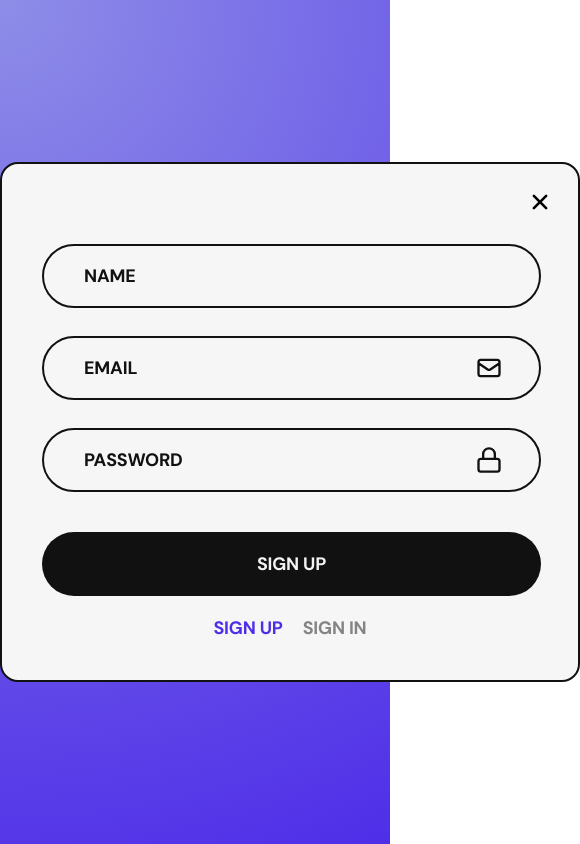
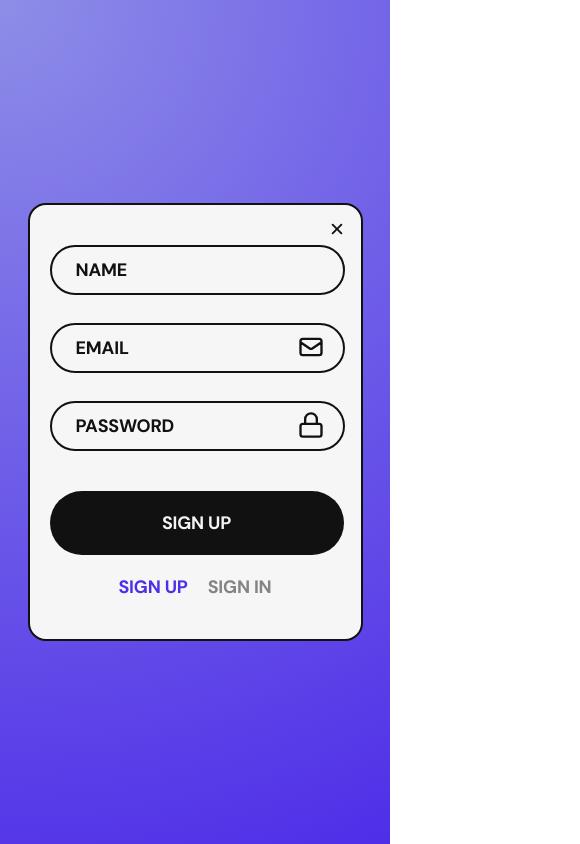
Before and after one commit to NikitaSimakov/bookshelf, a Next.js app: page /signup in a window 390 px wide. Shown: the whole page, 580 px wide, since content can reach past the window. Built offline with nearby package versions, Linux system fonts and the light colour scheme; no server answers.

Commit message:
SignIn mobile css

```diff
--- a/app/globals.scss
+++ b/app/globals.scss
@@ -61,14 +61,20 @@ ul {
   margin: 0 auto;
   padding-left: 20px;
   padding-right: 20px;
-  max-width: 375px;
-  @media screen and (min-width: 767px) {
-    max-width: 768px;
+
+  @media screen and (min-width: 375px) {
+    // max-width: 375px;
+    width: 375px;
+  }
+  @media screen and (min-width: 768px) {
+    // max-width: 768px;
+    width: 768px;
     padding-left: 32px;
     padding-right: 32px;
   }
   @media screen and (min-width: 1440px) {
-    max-width: 1440px;
+    // max-width: 1440px;
+    width: 1440px;
     padding-left: 24px;
     padding-right: 24px;
   }
--- a/app/signin/signin.module.scss
+++ b/app/signin/signin.module.scss
@@ -1,4 +1,12 @@
 .container {
+  margin: 0 auto;
+  padding-left: 20px;
+  padding-right: 20px;
+
+  @media screen and (max-width: 767px) {
+    // max-width: 375px;
+    min-width: 375px;
+  }
   width: 100%;
   height: 100vh;
   background-color: rgba(79, 46, 232, 1);
@@ -21,6 +29,11 @@
   margin: 0 auto;
   background-color: var(--register-background-color);
   padding: 80px 40px 40px;
+  @media screen and (max-width: 767px) {
+    // max-width: 375px;
+    max-width: 335px;
+    padding: 40px 20px;
+  }
 }
 
 .closeButton {
@@ -32,10 +45,18 @@
   justify-content: center;
   align-items: center;
   fill: var(--primary-text-color);
+  @media screen and (max-width: 767px) {
+    top: 14px;
+    right: 14px;
+  }
 }
 
 .closeButtonIcon {
   fill: var(--primary-text-color);
+  @media screen and (max-width: 767px) {
+    width: 20px;
+    height: 20px;
+  }
 }
 
 .formBox {
@@ -51,6 +72,11 @@
   border: 2px solid var(--primary-text-color);
   text-indent: 40px;
   background-color: var(--register-background-color);
+  @media screen and (max-width: 767px) {
+    max-width: 295px;
+    height: 50px;
+    text-indent: 24px;
+  }
 }
 
 .input::placeholder {
@@ -74,6 +100,10 @@
   top: 18px;
   right: 35px;
   stroke: var(--primary-text-color);
+  @media screen and (max-width: 767px) {
+    top: 10px;
+    right: 16px;
+  }
 }
 .submitButton {
   margin-top: 40px;
@@ -90,6 +120,9 @@
   text-transform: uppercase;
 
   cursor: pointer;
+  @media screen and (max-width: 767px) {
+    max-width: 294px;
+  }
 }
 
 .linkBox {
--- a/app/signup/page.tsx
+++ b/app/signup/page.tsx
@@ -57,7 +57,7 @@ const RegistrationPage: FC = () => {
   return (
     <div className={style.formWrapper}>
       <Link className={style.closeButton} href="/books/all">
-        <IoClose size={"28px"} />
+        <IoClose size={"28px"} className={style.closeButtonIcon} />
       </Link>
       <form onSubmit={handleSignUp}>
         <div className={style.formBox}>
```
